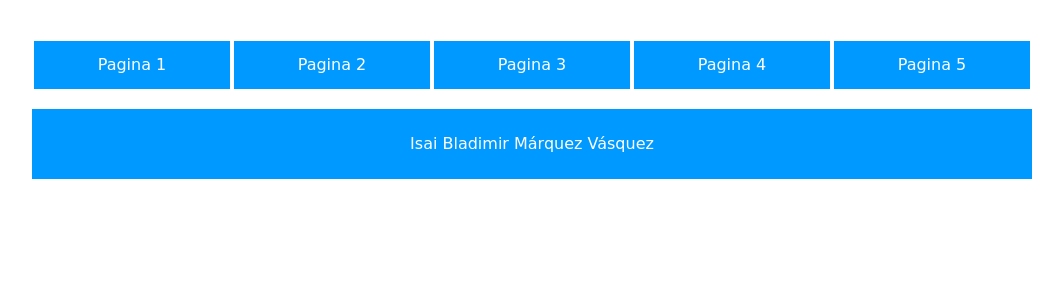
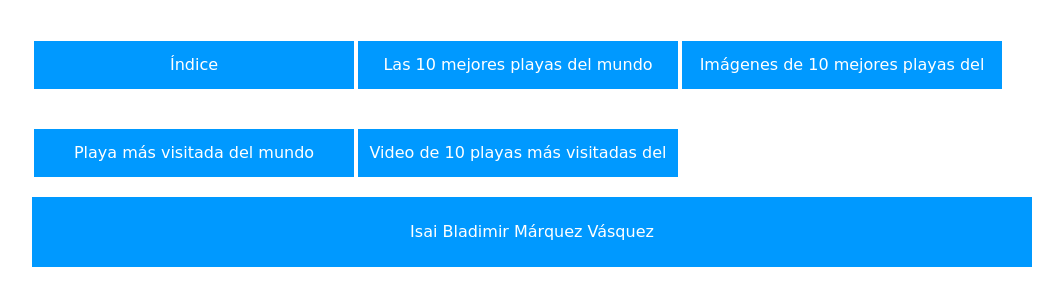
Before and after one commit to FeVer0710/Isai-HTML, a plain HTML site: page docs/index.html in a window 1280 px wide. Shown: the part 358-664 px from the top of the page, without its empty margins (108-1171 px from the left). Drawn offline with Linux system fonts and the light colour scheme.

Commit message:
Indice actualizado

```diff
--- a/docs/css/style.css
+++ b/docs/css/style.css
@@ -25,7 +25,7 @@ nav{
 
 .botones{
 	float: left;
-	width: 196px;
+	width: 320px;
 	margin: 0 2px;
 	height: 48px;
 	background: #0099ff;
@@ -45,7 +45,6 @@ a .botones:hover{
 }
 
 footer{
-
 	position: relative;
 	margin: 20px auto;
 	width: 1000px;
--- a/docs/index.html
+++ b/docs/index.html
@@ -14,19 +14,24 @@
         <nav>
             <ul>
                 <a href="index.html">
-                    <li class="botones">Pagina 1</li>
+                    <li class="botones">Índice</li>
                 </a>
                 <a href="pagina2.html">
-                    <li class="botones">Pagina 2</li>
+                    <li class="botones">Las 10 mejores playas del mundo</li>
                 </a>
                 <a href="pagina3.html">
-                    <li class="botones">Pagina 3</li>
+                    <li class="botones">Imágenes de 10 mejores playas del mundo</li>
                 </a>
+            </ul>
+        </nav>
+
+        <nav>
+            <ul>
                 <a href="pagina4.html">
-                    <li class="botones">Pagina 4</li>
+                    <li class="botones">Playa más visitada del mundo</li>
                 </a>
                 <a href="pagina5.html">
-                    <li class="botones">Pagina 5</li>
+                    <li class="botones">Video de 10 playas más visitadas del mundo</li>
                 </a>
             </ul>
         </nav>
```
Also changed, not shown: docs/pagina2.html (+1 -13 lines), docs/pagina3.html (+1 -13 lines), docs/pagina4.html (+4 -14 lines), docs/pagina5.html (+4 -16 lines).
